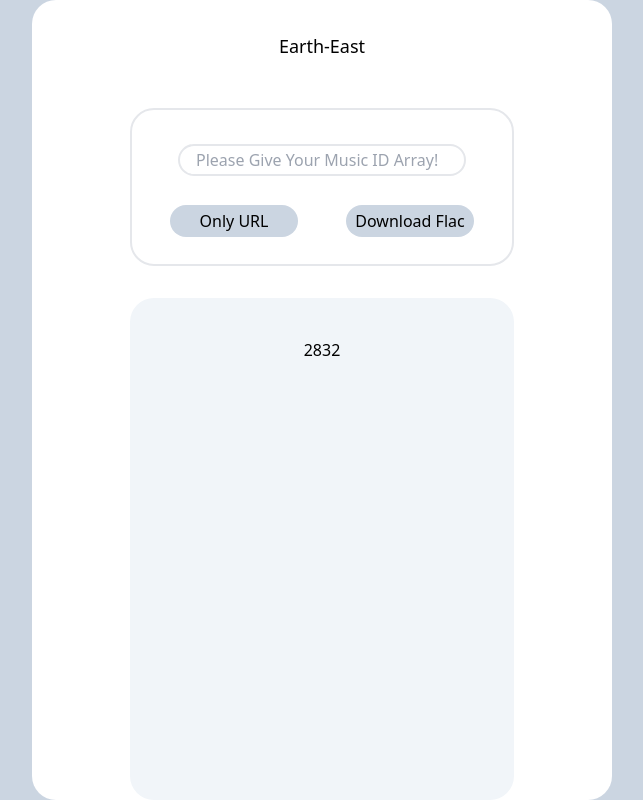
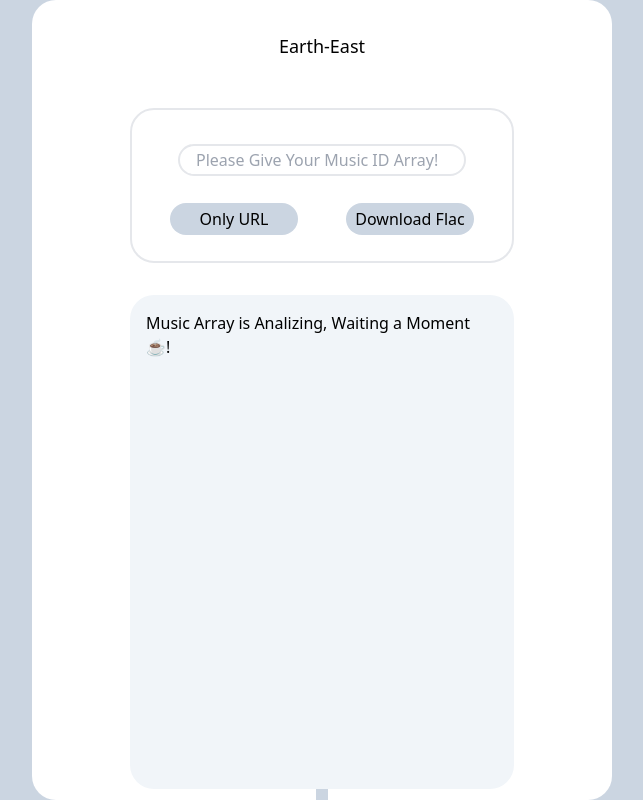
Before and after one commit to Baidaidai-GFWD-origin/East-Earth, a Vue app: page / in a window 1280 px wide. Shown: the whole page, without its empty margins (318-961 px from the left). Built offline with nearby package versions, Linux system fonts and the light colour scheme.

Commit message:
last push

```diff
--- a/src/App.vue
+++ b/src/App.vue
@@ -1,16 +1,18 @@
 <script setup>
-import { computed, ref } from 'vue';
+
+import { computed, ref, onMounted } from 'vue';
 
 const greeting = "Music Array is Analizing, Waiting a Moment ☕️!"
 
-let text = 2832;
-let myHtml = computed(()=>text)
+let text = ref(greeting);
+let myHtml = computed(()=>text.value)
 
 
 
 let musicIdArrayText = ref('')
+let musicIdArray = computed(()=>musicIdArrayText.value.split(',').map(id => id.trim()))
+let musicURLArray = []
 
-let musicIDArray = Array(musicIdArrayText)
 
 async function getMusic(array) {
     let musicURLs = {};
@@ -21,6 +23,7 @@ async function getMusic(array) {
             let JSONContext = await musicJSON.json();
             let musicURL = JSONContext.url;
             musicURLs[i] = musicURL;
+            musicURLArray[i] = musicURL
         }catch(err){
             console.error(`music ${array[i]} is analysis failed！`)
         }
@@ -30,29 +33,30 @@ async function getMusic(array) {
 
 // 只需要让function生成文本
 async function generateText(){
-    console.log('get')
-    console.log(musicIdArrayText.value)
-    let musicIdArray = musicIdArrayText.value.split(',').map(id => id.trim());
-    console.log(musicIdArray)
-    let resault = await getMusic(musicIdArray)
-    text = JSON.stringify(resault)
-    console.log(typeof text)
+    let resault = await getMusic(musicIdArray.value)
+    text.value = JSON.stringify(resault,null,'\t')
 }
 
+let downloadUrl = ref('');
+let downloadUrlValue = computed(()=>downloadUrl.value)
+const VDOM = ref(null);
 
-const downloadUrl = ref(''); // 添加下载链接的 ref 变量
-
-
-const downloadFile = () => {
-  if (downloadUrl.value) {
-    const link = document.createElement('a');
-    link.href = downloadUrl.value;
-    link.setAttribute('download', 'music.flac'); // 设置下载的文件名
-    document.body.appendChild(link);
-    link.click();
-    document.body.removeChild(link);
-    app.$forceUpdate()
-  }
+async function downloadFile() {
+    alert("功能暂出现问题，等待后期修复")
+    // console.log("downloadFile function called");
+    // console.log("musicIdArray.value:", musicIdArray.value);
+    let downloadUrlArray = await getMusic(musicIdArray.value);
+    // console.log("data Fetched");
+    // console.log("downloadUrlArray:", downloadUrlArray);
+    const downloadUrlList = Object.values(downloadUrlArray);
+    // console.log("downloadUrlList:", downloadUrlList);
+    for (let i = 0; i < downloadUrlList.length; i++) {
+        downloadUrl.value = downloadUrlList[i];
+        await VDOM.value.click();
+        // console.log("downloadUrl.value:", downloadUrl.value);
+        // console.log("VDOM.value:", VDOM.value);
+        console.log(`${i} is Downloading……`);
+    }
 }
 
 
@@ -72,12 +76,12 @@ const downloadFile = () => {
                     <button class=" bg-slate-300 m-6 w-32 h-8 rounded-2xl" @click="downloadFile">Download Flac</button>
                 </div>
             </div>
-            <div class=" bg-slate-100 h-[560px] max-h-[560px] w-96  rounded-3xl flex items-center flex-col p-2 mt-8">
-                <div class="mt-4 p-4">{{ myHtml }}</div>
+            <div class=" bg-slate-100 h-[560px] max-h-[560px] w-96 p-4  rounded-3xl flex items-center flex-col mt-8 whitespace-break-spaces break-all overflow-scroll" v-html="myHtml">
+
             </div>
 
             <!-- Visiual DOM -->
-            <a :href="downloadUrl" :v-show="false" download="music.flac"></a>
+            <a ref="VDOM" :v-show="false" :href="downloadUrlValue" download="music.flac" type="audio/mpeg" class=" bg-slate-300 h-3 w-3"></a>
 
         </div>
     </div>
```
